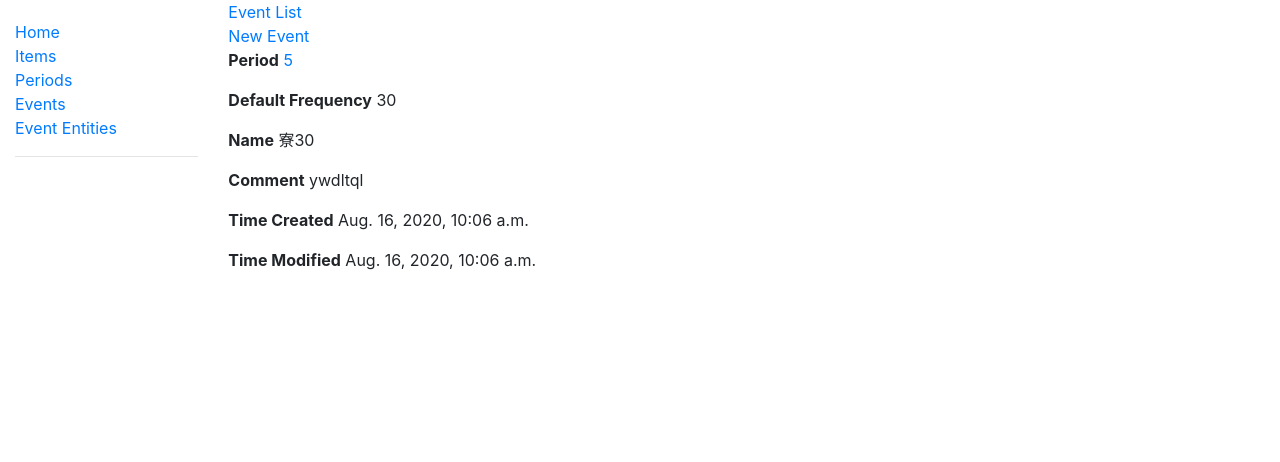
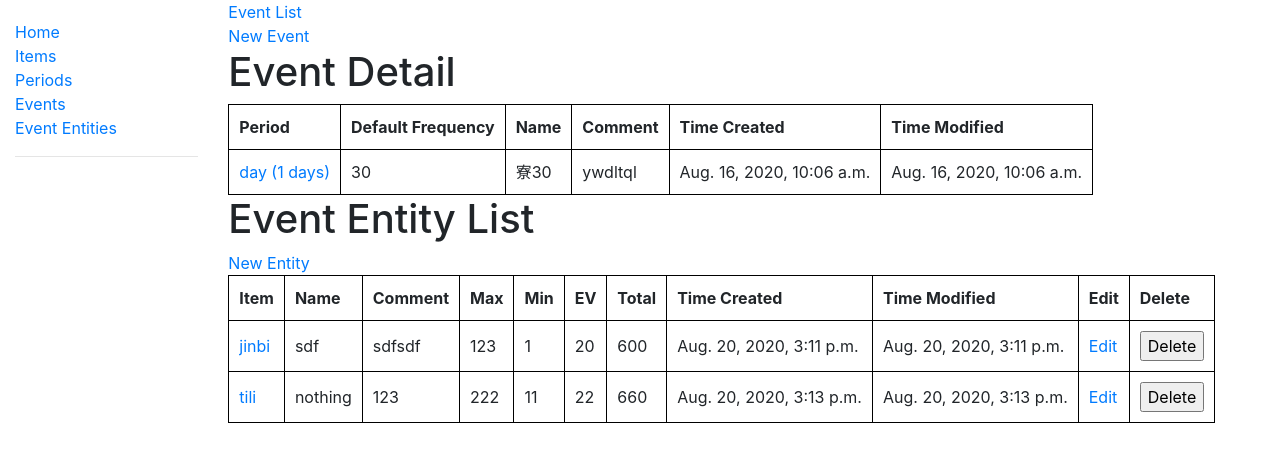
Before and after one commit to hysx54321/yys, a Django app: page /event/8/ in a window 1280 px wide. Shown: the top 462 px of the page. Run offline with Django 3.2, Linux system fonts and the light colour scheme; data comes from the database, SQL or seed files in the repository; both versions use the stored data as it was after the commit; some libraries are stand-ins or nearby versions.

Commit message:
completed event detail page

```diff
--- a/yys/income_calculator/templates/base_generic.html
+++ b/yys/income_calculator/templates/base_generic.html
@@ -8,7 +8,6 @@
   <!-- Add additional CSS in static file -->
     {% load bootstrap_pagination %}
     {% load static %}
-    {% load template_filters %}
     <link rel="stylesheet" href="{% static 'css/styles.css' %}">
   {% block additional_css %} {% endblock %}
   {% block icon %} {% endblock %}
--- a/yys/income_calculator/templates/income_calculator/event_detail.html
+++ b/yys/income_calculator/templates/income_calculator/event_detail.html
@@ -1,12 +1,66 @@
 {% extends "base_generic.html" %}
-
+{% load template_filters %}
 {% block content %}
   <a href="{% url 'events'%}">Event List</a><br/>
   <a href="{% url 'new_event'%}">New Event</a>
-  <p><strong>Period</strong> <a href="{% url 'period_detail' event_detail.period_id%}">{{ event_detail.period_id }}</a></p>
-  <p><strong>Default Frequency</strong> {{ event_detail.default_frequency }}</p>
-  <p><strong>Name</strong> {{ event_detail.display_name }}</p>
-  <p><strong>Comment</strong> {{ event_detail.comment }}</p>
-  <p><strong>Time Created</strong> {{ event_detail.time_created_string }}</p>
-  <p><strong>Time Modified</strong> {{ event_detail.time_modified_string }}</p>
+
+<h1>Event Detail</h1>
+<table>
+  <tr>
+    <th>Period</th>
+    <th>Default Frequency</th>
+    <th>Name</th>
+    <th>Comment</th>
+    <th>Time Created</th>
+    <th>Time Modified</th>
+  </tr>
+  <tr>
+    <td><a href="{% url 'period_detail' event_detail.period_id%}">{{ periods|get_object_by_id:event_detail.period_id }}</a></td>
+    <td>{{ event_detail.default_frequency }}</td>
+    <td>{{ event_detail.display_name }}</td>
+    <td>{{ event_detail.comment }}</td>
+    <td>{{ event_detail.time_created_string }}</td>
+    <td>{{ event_detail.time_modified_string }}</td>
+  </tr>
+</table>
+<h1>Event Entity List</h1>
+<a href="{% url 'new_event_entity' event_id=event_detail.id %}">New Entity</a>
+
+<table>
+  <tr>
+    <th>Item</th>
+    <th>Name</th>
+    <th>Comment</th>
+    <th>Max</th>
+    <th>Min</th>
+    <th>EV</th>
+    <th>Total</th>
+    <th>Time Created</th>
+    <th>Time Modified</th>
+    <th>Edit</th>
+    <th>Delete</th>
+  </tr>
+  {% for event_entity in event_entity_list %}
+    <tr>
+      <td><a href="{% url 'item_detail' event_entity.item_id%}">{{ items|get_object_by_id:event_entity.item_id }}</a></td>
+      <td>{{ event_entity.display_name }}</td>
+      <td>{{ event_entity.comment }}</td>
+      <td>{{ event_entity.max }}</td>
+      <td>{{ event_entity.min }}</td>
+      <td>{{ event_entity.expectation_value }}</td>
+      <td>{% widthratio event_entity.expectation_value 1 event_detail.default_frequency %}</td>
+      <td>{{ event_entity.time_created_string }}</td>
+      <td>{{ event_entity.time_modified_string }}</td>
+      <td><a href="{% url 'event_entity_edit' event_entity.id %}">Edit</a></td>
+      <td>
+      <form action="{% url 'event_entity_delete' %}" method="post" onsubmit="return confirm('Do you really want to delete {{ event_entity }}?')">
+        {% csrf_token %}
+        <input type="hidden" name="event_entity_id" value="{{event_entity.id}}">
+        <input type="submit" value="Delete">
+      </form>
+      </td>
+    </tr>
+  {% endfor %}
+</table>
+
 {% endblock %}
--- a/yys/income_calculator/templatetags/template_filters.py
+++ b/yys/income_calculator/templatetags/template_filters.py
@@ -3,9 +3,8 @@ from django import template
 register = template.Library()
 
 
-def shit(value, arg):
-    return value.replace(arg, '')
-
-
-def cut(value):
-    return value+1
+@register.filter
+def get_object_by_id(value, period_id):
+    for p in value:
+        if p.id == period_id:
+            return p
--- a/yys/income_calculator/views.py
+++ b/yys/income_calculator/views.py
@@ -131,6 +131,24 @@ class EventDetailView(generic.DetailView):
     model = Event
     context_object_name = 'event_detail'
 
+    def get_context_data(self, **kwargs):
+        # Call the base implementation first to get a context
+        context = super().get_context_data(**kwargs)
+
+        # Get periods
+        periods = db_accessor.get_active_periods()
+        context['periods'] = periods
+
+        # Get event entities
+        event_entities = db_accessor.get_event_entities_by_event_id(event_id=self.kwargs['pk'])
+        context['event_entity_list'] = event_entities
+
+        # Get Items
+        items = db_accessor.get_active_items()
+        context['items'] = items
+
+        return context
+
 
 class EventListView(generic.ListView):
     model = Event
@@ -149,24 +167,6 @@ class EventListView(generic.ListView):
         # self.user = get_object_or_404(User, id=self.kwargs['user_id'])
         periods = db_accessor.get_active_periods()
         context['periods'] = periods
-        return context
-
-
-class EventEntitiesByEventView(generic.ListView):
-    model = EventEntity
-    template_name = 'income_calculator/event_entities_by_event_list.html'
-    context_object_name = 'event_entity_list'
-
-    def get_queryset(self):
-        event_entities = db_accessor.get_event_entities_by_event_id(self.kwargs['event_id'])
-        return event_entities
-
-    def get_context_data(self, **kwargs):
-        # Call the base implementation first to get a context
-        context = super().get_context_data(**kwargs)
-        # Add in the publisher
-        # self.user = get_object_or_404(User, id=self.kwargs['user_id'])
-        context['event'] = db_accessor.get_event_by_id(self.kwargs['event_id'])
         return context
 
 
@@ -190,18 +190,21 @@ def new_event(request):
 
 
 def new_event_entity(request, event_id):
+    event = db_accessor.get_event_by_id(event_id)
     if request.method == 'POST':
-        form = NewEventForm(request.POST)
+        form = NewEventEntityForm(event, request.POST)
         if form.is_valid():
-            event = db_accessor.create_event_entity(
-                period_id=form.cleaned_data['period_id'],
-                default_frequency=form.cleaned_data['default_frequency'],
+            event_entity = db_accessor.create_event_entity(
+                event=event,
+                item_id=form.cleaned_data['item_id'],
                 display_name=form.cleaned_data['display_name'],
                 comment=form.cleaned_data['comment'],
+                maximum=form.cleaned_data['maximum'],
+                minimum=form.cleaned_data['minimum'],
+                expectation_value=form.cleaned_data['expectation_value'],
             )
             return HttpResponseRedirect(reverse('event_detail', kwargs={'pk': event.id}))
     else:
-        event = db_accessor.get_event_by_id(event_id)
         form = NewEventEntityForm(initial={'comment': "ywdltql"}, event=event)
     context = {
         'form': form,
--- a/yys/yys/settings.py
+++ b/yys/yys/settings.py
@@ -37,7 +37,7 @@ INSTALLED_APPS = [
     'django.contrib.sessions',
     'django.contrib.messages',
     'django.contrib.staticfiles',
-    'income_calculator.apps.IncomeCalculatorConfig',
+    'income_calculator',
     'bootstrap_pagination',
 ]
 
--- a/yys/yys/urls.py
+++ b/yys/yys/urls.py
@@ -25,10 +25,11 @@ urlpatterns = [
     path('event/<int:pk>/', views.EventDetailView.as_view(), name='event_detail'),
     path('event/delete', views.delete_item, name='event_delete'),
     path('event/<int:event_id>/edit', views.delete_item, name='event_edit'),
-    path('event/<int:event_id>/event_entities', views.EventEntitiesByEventView.as_view(), name='event_entities_by_event'),
     path('event/<int:event_id>/new_entity', views.new_event_entity, name='new_event_entity'),
     path('new_event/', views.new_event, name='new_event'),
-    path('event_entities/', views.delete_item, name='event_entities'),
+    path('event_entities/<int:event_entity_id>/edit', views.delete_item, name='event_entity_edit'),
+    path('event_entity/delete', views.delete_item, name='event_entity_delete'),
+    path('event_entity/', views.delete_item, name='event_entities'),
     path('event_groups/', views.delete_item, name='event_groups'),
     path('items/', views.ItemListView.as_view(), name='items'),
     path('new_item/', views.new_item, name='new_item'),
```
Also changed, not shown: yys/income_calculator/forms.py (+5 -2 lines), yys/income_calculator/templates/income_calculator/event_entities_by_event_list.html (deleted, +0 -65 lines), yys/income_calculator/templates/income_calculator/event_list.html (+5 -5 lines), yys/income_calculator/templates/income_calculator/new_event_entity.html (added, +11 -0 lines), yys/db.sqlite3.
